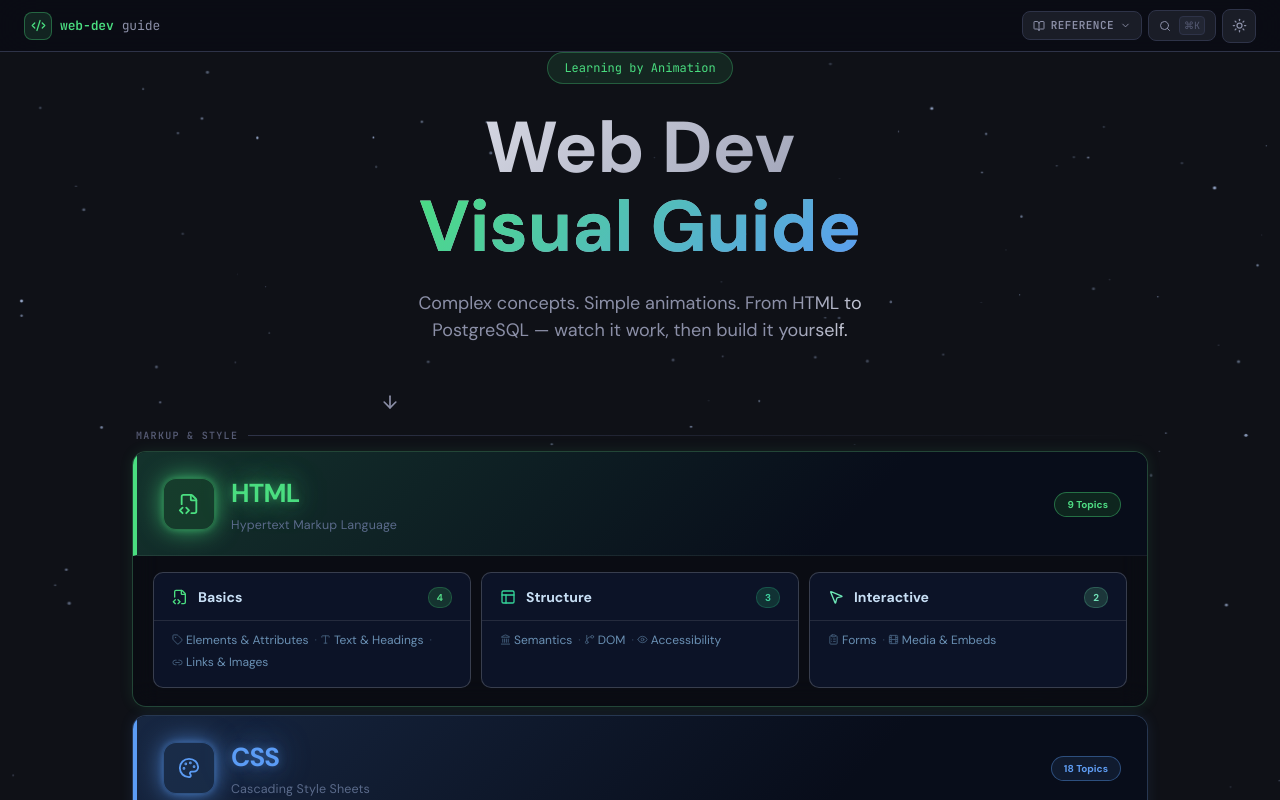
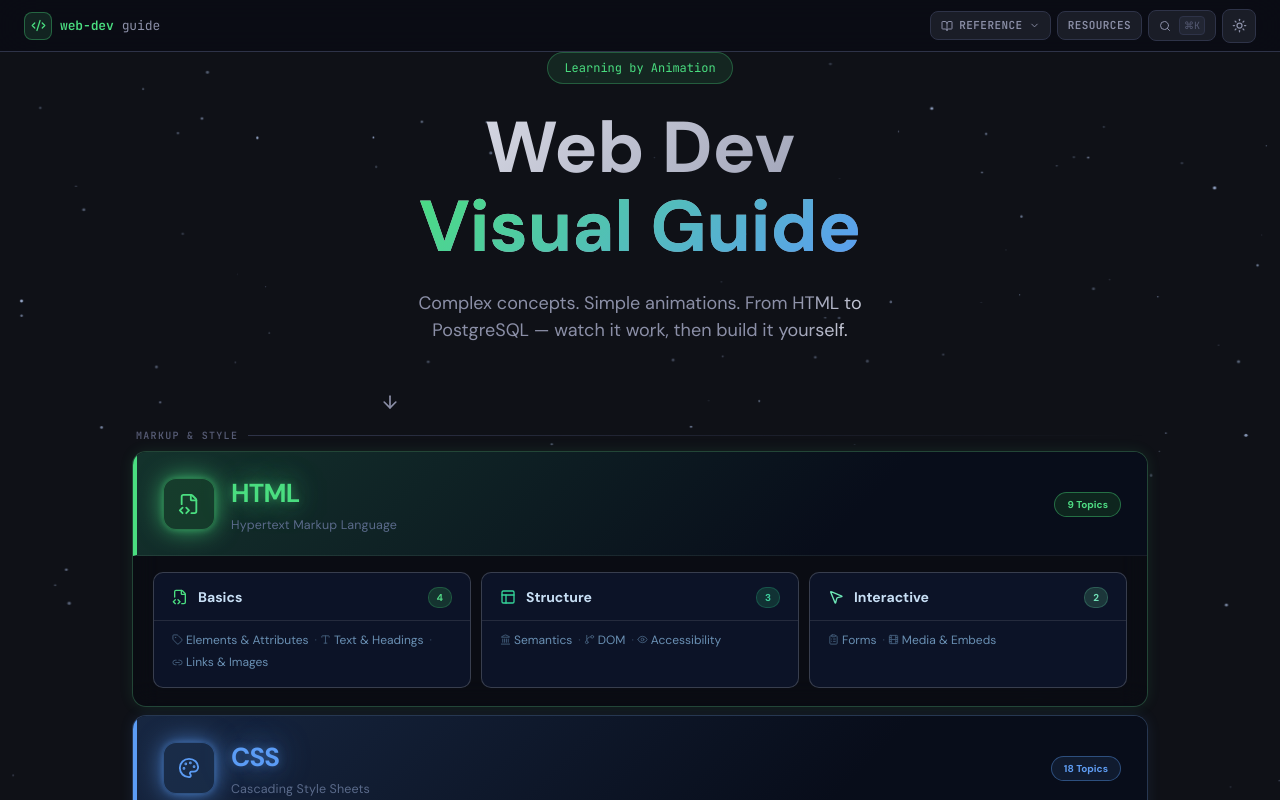
Before and after one commit to jaywee92/web-dev-guide, a React (Vite) app: page / in a window 1280 px wide. Shown: the top 800 px of the page. Built offline with nearby package versions, Linux system fonts and the light colour scheme.

Commit message:
feat: add Resources nav link to Navbar

```diff
--- a/src/components/layout/Navbar.tsx
+++ b/src/components/layout/Navbar.tsx
@@ -170,6 +170,37 @@ export default function Navbar() {
           )}
         </div>
 
+        {/* Resources link */}
+        <Link
+          to="/resources"
+          style={{
+            display: 'flex',
+            alignItems: 'center',
+            gap: 6,
+            padding: '5px 10px',
+            borderRadius: 8,
+            textDecoration: 'none',
+            fontFamily: 'var(--font-mono)',
+            fontSize: 11,
+            fontWeight: 600,
+            background: 'var(--surface)',
+            border: '1px solid var(--border)',
+            color: 'var(--text-muted)',
+            transition: 'border-color 0.15s, color 0.15s',
+            letterSpacing: '0.04em',
+          }}
+          onMouseEnter={e => {
+            e.currentTarget.style.borderColor = '#a78bfa'
+            e.currentTarget.style.color = '#a78bfa'
+          }}
+          onMouseLeave={e => {
+            e.currentTarget.style.borderColor = 'var(--border)'
+            e.currentTarget.style.color = 'var(--text-muted)'
+          }}
+        >
+          RESOURCES
+        </Link>
+
         {/* Search */}
         <button
           onClick={() => setSearchOpen(true)}
```
